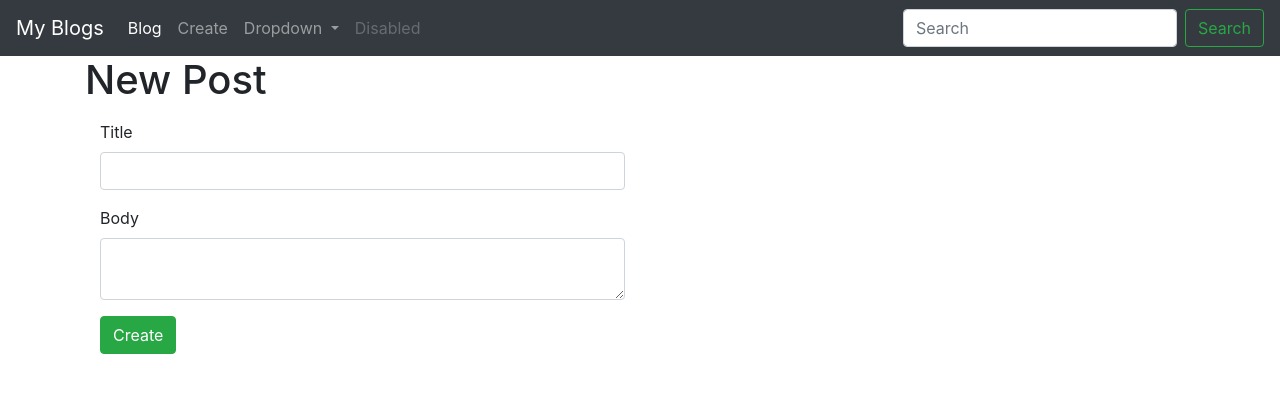
After one commit to OlegSaw/my_blog, a Flask app: template posts/templates/posts/create_post.html in a window 1280 px wide. The commit adds this page. Shown: the top 393 px of the page. Run offline with Flask 2, Linux system fonts and the light colour scheme; the template is opened without the code that fills it: values that come from a table or form of the project are taken from there, others are empty; some libraries are stand-ins or nearby versions.

Commit message:
add search add create forms

```diff
--- /dev/null
+++ b/posts/forms.py
@@ -0,0 +1,5 @@
+from wtforms import Form, StringField, TextAreaField
+
+class PostForm(Form):
+    title = StringField('Title')
+    body = TextAreaField('Body')
--- /dev/null
+++ b/posts/templates/posts/create_post.html
@@ -0,0 +1,29 @@
+{% extends 'base.html' %}
+
+{% block title %}
+    create new post
+{% endblock %}
+
+{% block content_title %}
+    New Post
+
+{% endblock %}
+
+{% block content %}
+
+    <div class="col-md-6"  >
+  <form action ="{{ url_for('posts.create_post') }}" method="POST">
+
+  {% for field in form %}
+
+      <div class="form-group">
+      {{ field.label(class='control-label') }}
+      {{ field(class='form-control') }}
+      </div>
+  {% endfor %}
+
+  <button type="submit" class="btn btn-success">Create</button>
+
+  </form>
+    </div>
+{% endblock %}
--- a/templates/base.html
+++ b/templates/base.html
@@ -26,7 +26,7 @@ integrity="sha384-MCw98/SFnGE8fJT3GXwEOngsV7Zt27NXFoaoApmYm81iuXoPkFOJwJ8ERdknLP
         <a class="nav-link" href="{{ url_for('posts.index') }}">Blog <span class="sr-only">(current)</span></a>
       </li>
       <li class="nav-item">
-        <a class="nav-link" href="#">Link</a>
+        <a class="nav-link" href="{{ url_for('posts.create_post') }}">Create</a>
       </li>
       <li class="nav-item dropdown">
         <a class="nav-link dropdown-toggle" href="#" id="navbarDropdown" role="button" data-toggle="dropdown" aria-haspopup="true" aria-expanded="false">
@@ -43,8 +43,8 @@ integrity="sha384-MCw98/SFnGE8fJT3GXwEOngsV7Zt27NXFoaoApmYm81iuXoPkFOJwJ8ERdknLP
         <a class="nav-link disabled" href="#">Disabled</a>
       </li>
     </ul>
-    <form class="form-inline my-2 my-lg-0">
-      <input class="form-control mr-sm-2" type="search" placeholder="Search" aria-label="Search">
+    <form class="form-inline my-2 my-lg-0" method = "GET">
+      <input class="form-control mr-sm-2" type="search" placeholder="Search" aria-label="Search" name="q" value="{{ request.args.get('q', '') }}">
       <button class="btn btn-outline-success my-2 my-sm-0" type="submit">Search</button>
     </form>
   </div>
```
Also changed, not shown: posts/blueprint.py (+29 -5 lines).
